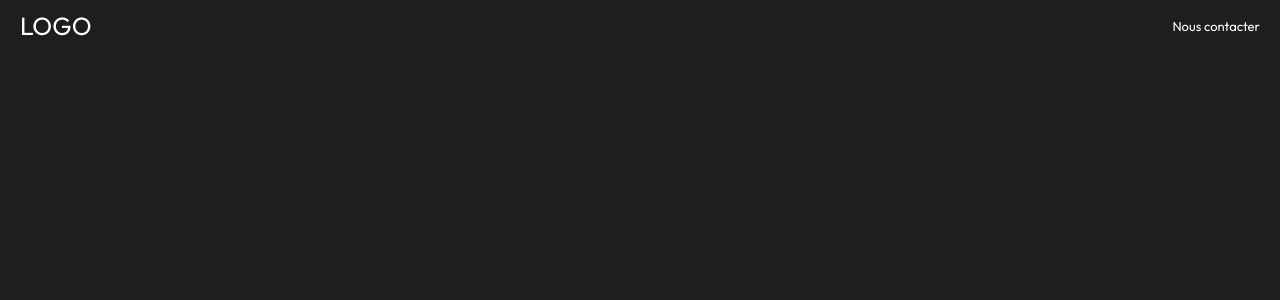
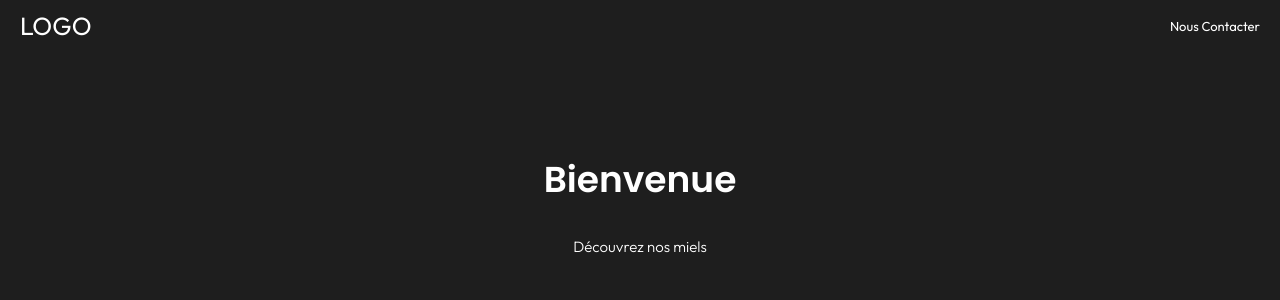
Before and after one commit to Iskandar835/BEEBOX, a React (Vite) app: page / in a window 1280 px wide. Shown: the top 300 px of the page. Built offline with nearby package versions, Linux system fonts and the light colour scheme.

Commit message:
Ajout Banner/ Optimisation GlobalStyle et Header

```diff
--- /dev/null
+++ b/src/components/Banner.jsx
@@ -0,0 +1,31 @@
+import styled from "styled-components";
+
+const Container = styled.section`
+  display: flex;
+  flex-direction: column;
+  justify-content: center;
+  align-items: center;
+  gap: 30px;
+  margin: 100px 0 0 0;
+`;
+const Tilte = styled.h1`
+  margin: 0;
+  font-family: var(--title-font-family);
+  font-size: 36px;
+  font-weight: 600;
+`;
+const Subtitle = styled.h2`
+  margin: 0;
+  font-size: 15px;
+  font-weight: 300;
+`;
+function Banner() {
+  return (
+    <Container>
+      <Tilte>Bienvenue</Tilte>
+      <Subtitle>Découvrez nos miels</Subtitle>
+    </Container>
+  );
+}
+
+export default Banner;
--- a/src/components/pageStructure/Header.jsx
+++ b/src/components/pageStructure/Header.jsx
@@ -20,7 +20,7 @@ function Header() {
   return (
     <Container>
       <HeaderLogo>LOGO</HeaderLogo>
-      <HeaderLink href="#">Nous contacter</HeaderLink>
+      <HeaderLink href="#">Nous Contacter</HeaderLink>
     </Container>
   );
 }
--- a/src/helpers/GlobalStyle.jsx
+++ b/src/helpers/GlobalStyle.jsx
@@ -16,7 +16,7 @@ const GlobalStyle = createGlobalStyle`
 
     body {
         max-width: 1440px;
-        margin: 0;
+        margin: 0 auto;
         padding: 0;
         font-family: var(--text-font-family);
         color: var(--first-font-color);
--- a/src/pages/Homepage.jsx
+++ b/src/pages/Homepage.jsx
@@ -1,5 +1,11 @@
+import Banner from "../components/Banner";
+
 function Homepage() {
-  return <></>;
+  return (
+    <main>
+      <Banner />
+    </main>
+  );
 }
 
 export default Homepage;
```
